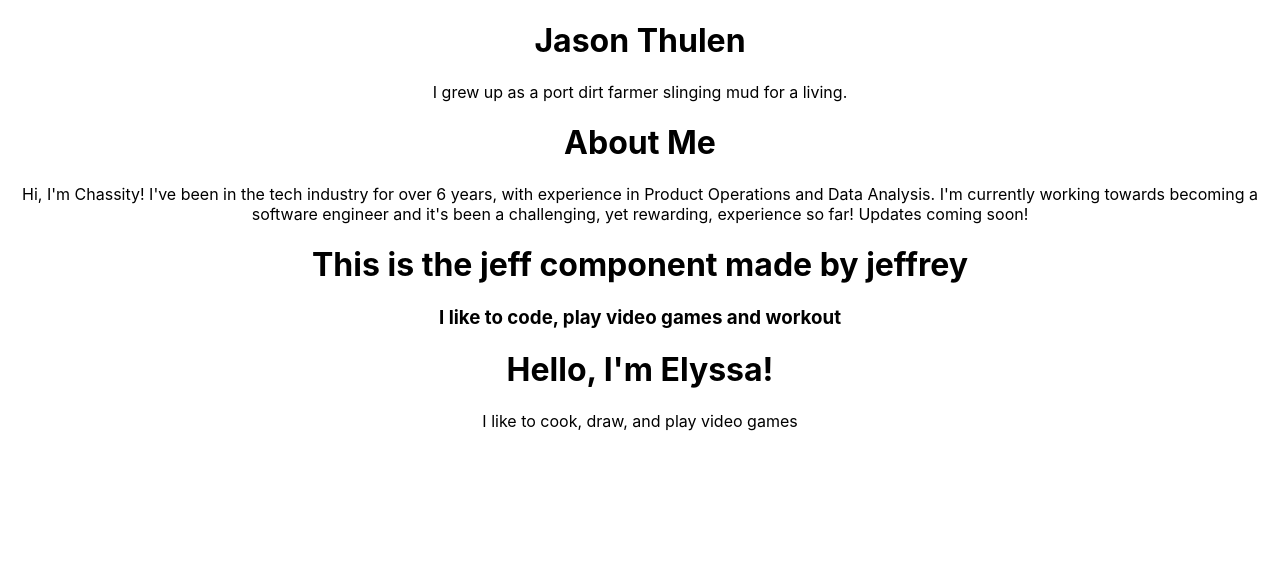
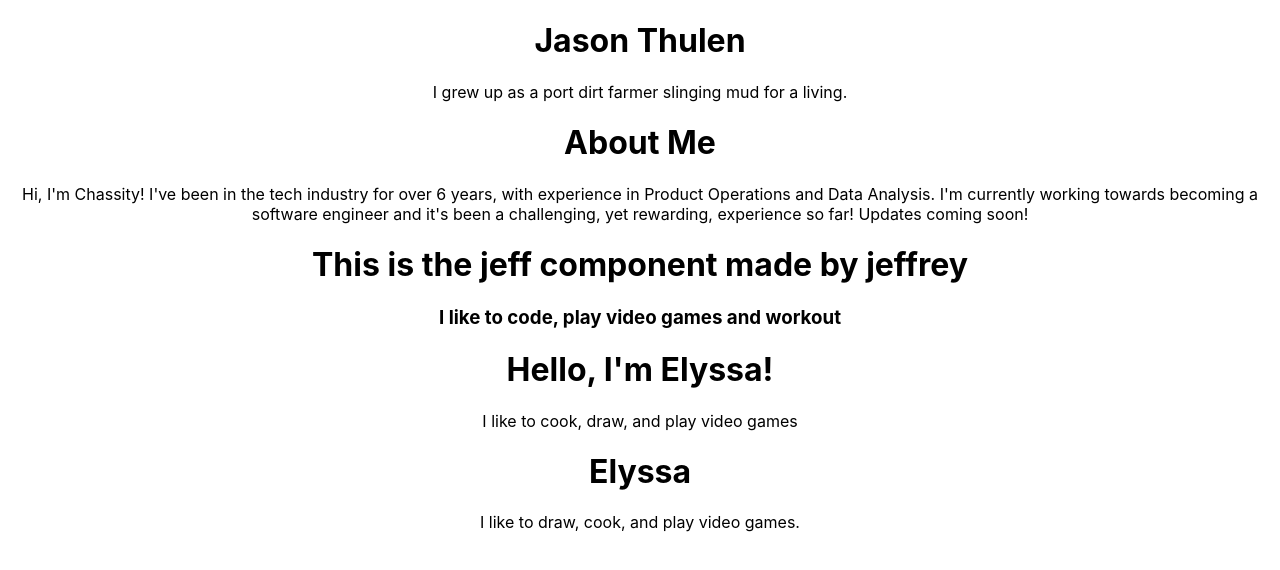
Before and after one commit to ElyssaW/git-practice, a React (Create React App) app: page / in a window 1280 px wide. Shown: the top 570 px of the page. Built offline with nearby package versions, Linux system fonts and the light colour scheme.

Commit message:
Added reusable generic component

```diff
--- /dev/null
+++ b/src/About.js
@@ -0,0 +1,10 @@
+function About (props) {
+    return (
+        <div>
+            <h1>{props.name}</h1>
+            <p>{props.desc}</p>
+        </div>
+    )
+}
+
+export default About
--- a/src/App.js
+++ b/src/App.js
@@ -4,6 +4,7 @@ import MyName from './MyName'
 import Chassity from './components/Chassity'
 import Jeff from './Jeff'
 import Elyssa from './Elyssa'
+import About from './About.js'
 
 function App() {
   return (
@@ -12,6 +13,8 @@ function App() {
       <Chassity />
       <Jeff />
       <Elyssa />
+
+      <About name='Elyssa' desc='I like to draw, cook, and play video games.' />
     </div>
   )
 }
```
